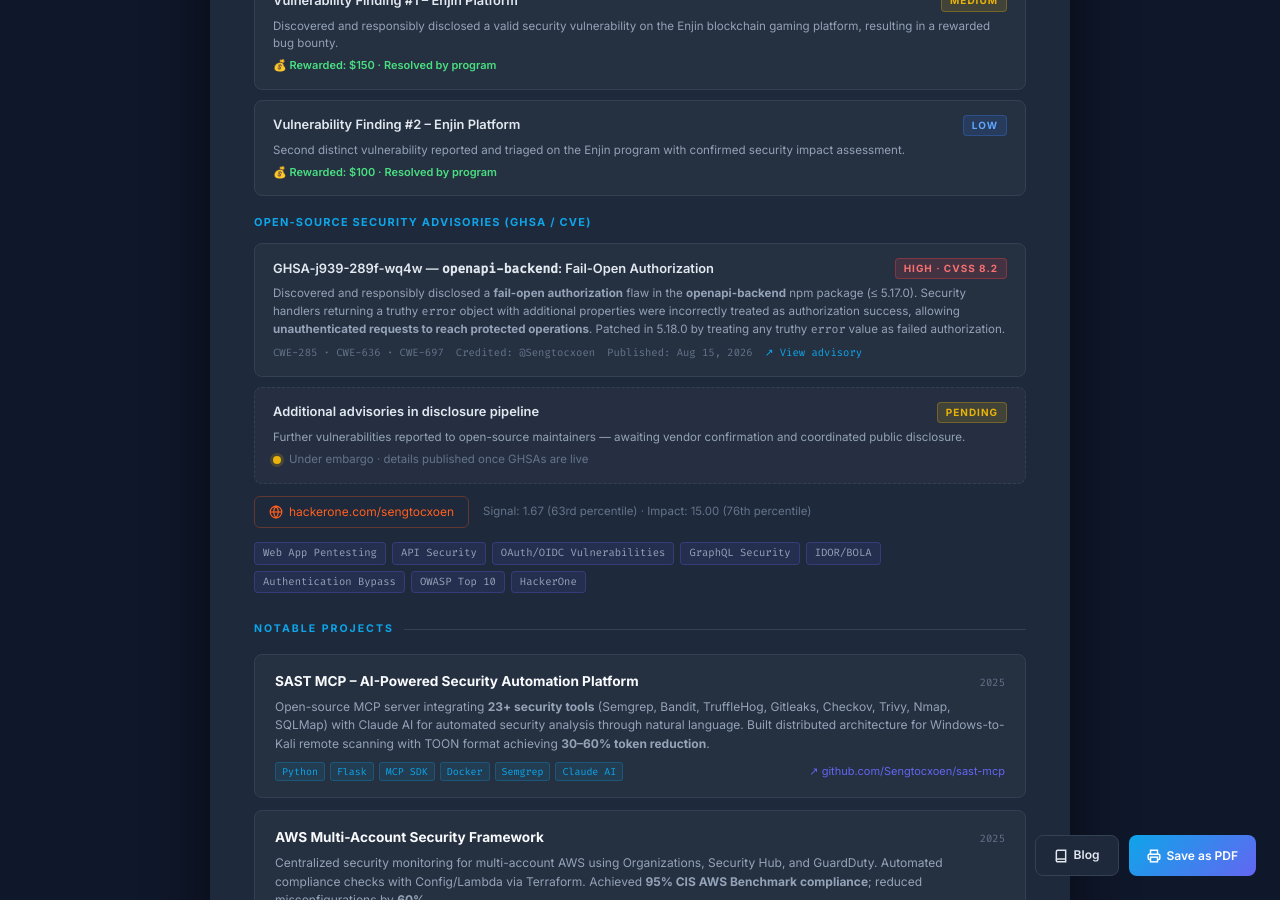
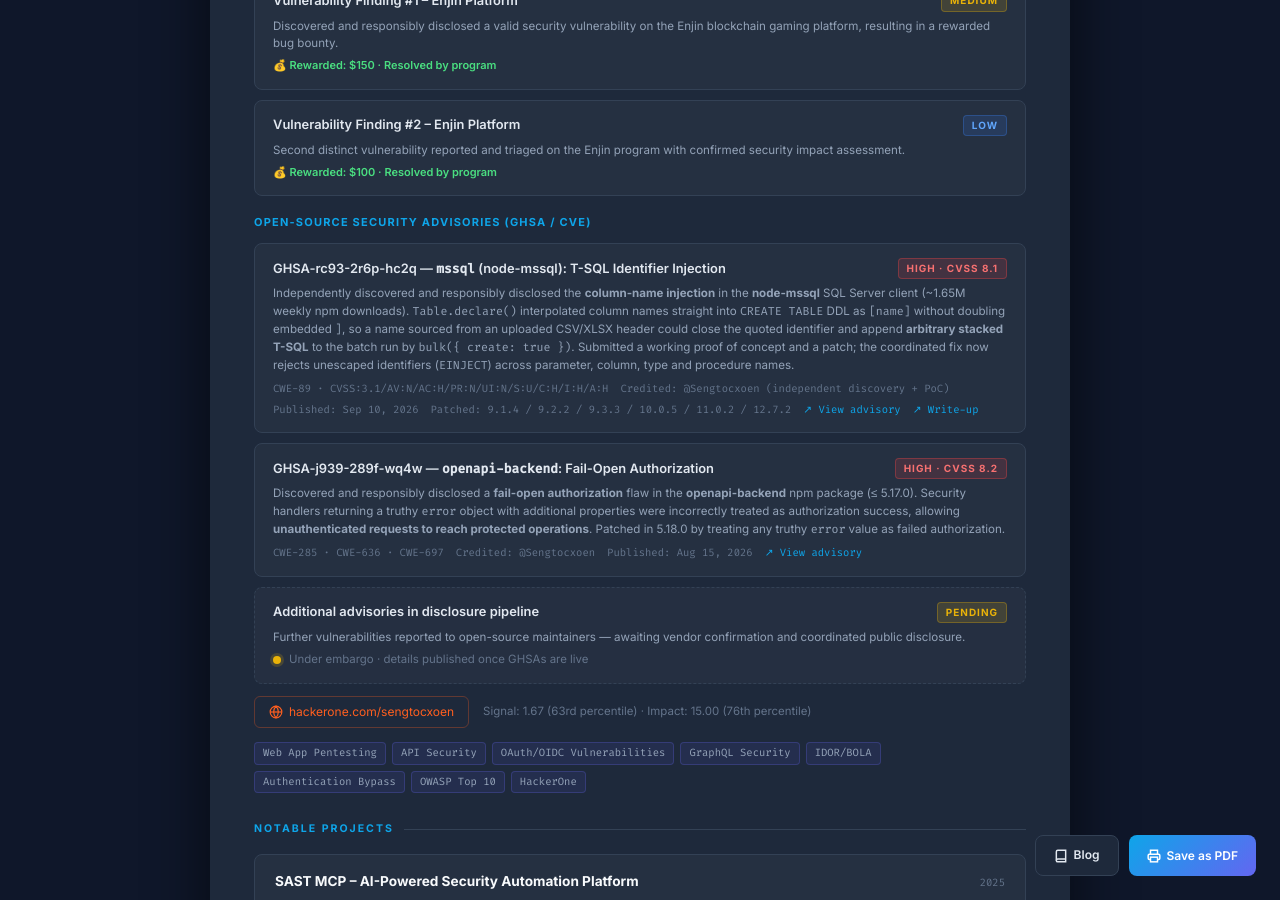
Before and after one commit to Sengtocxoen/sengtocxoen.github.io, a Jekyll site: the page index.html, which Jekyll copies as it is, in a window 1280 px wide and 900 px high, scrolled down 1561 px. Built offline with Jekyll 4.4.1, drawn with Linux system fonts in a browser that asks for light colours.

Commit message:
Add GHSA-rc93-2r6p-hc2q (node-mssql) to CV + publish write-up
Advisory published 2026-09-10 (High, CVSS 8.1); credited for the
independent column-name discovery and PoC.

- index.html: new advisory card (severity, CVSS vector, credit,
  patched versions, links to advisory and write-up)
- _posts/2026-09-10-a-bracket-too-far.md: draft published, with the
  fix section rewritten to match what actually shipped (maintainers
  chose assertSafeColumnName/EINJECT rejection over ]-doubling) and
  before/after evidence re-run against mssql@11.0.1 vs @11.0.2

Co-Authored-By: Claude Opus 5 (1M context) <noreply@anthropic.com>
Claude-Session: https://claude.ai/code/session_01TBB4DwZvJZLnduhAyXsvYv

```diff
--- a/index.html
+++ b/index.html
@@ -646,6 +646,24 @@
 
       <div class="bb-finding-card">
         <div class="bb-finding-header">
+          <span class="bb-finding-title">GHSA-rc93-2r6p-hc2q — <code style="font-family:'Fira Code',monospace;">mssql</code> (node-mssql): T-SQL Identifier Injection</span>
+          <span class="bb-severity sev-high">High · CVSS 8.1</span>
+        </div>
+        <div class="bb-finding-desc">
+          Independently discovered and responsibly disclosed the <strong>column-name injection</strong> in the <strong>node-mssql</strong> SQL Server client (~1.65M weekly npm downloads). <code style="font-family:'Fira Code',monospace;">Table.declare()</code> interpolated column names straight into <code style="font-family:'Fira Code',monospace;">CREATE TABLE</code> DDL as <code style="font-family:'Fira Code',monospace;">[name]</code> without doubling embedded <code style="font-family:'Fira Code',monospace;">]</code>, so a name sourced from an uploaded CSV/XLSX header could close the quoted identifier and append <strong>arbitrary stacked T-SQL</strong> to the batch run by <code style="font-family:'Fira Code',monospace;">bulk({ create: true })</code>. Submitted a working proof of concept and a patch; the coordinated fix now rejects unescaped identifiers (<code style="font-family:'Fira Code',monospace;">EINJECT</code>) across parameter, column, type and procedure names.
+        </div>
+        <div class="bb-advisory-meta">
+          <span>CWE-89 · CVSS:3.1/AV:N/AC:H/PR:N/UI:N/S:U/C:H/I:H/A:H</span>
+          <span>Credited: @Sengtocxoen (independent discovery + PoC)</span>
+          <span>Published: Sep 10, 2026</span>
+          <span>Patched: 9.1.4 / 9.2.2 / 9.3.3 / 10.0.5 / 11.0.2 / 12.7.2</span>
+          <a href="https://github.com/tediousjs/node-mssql/security/advisories/GHSA-rc93-2r6p-hc2q" target="_blank">↗ View advisory</a>
+          <a href="/blog/2026/09/10/a-bracket-too-far/" target="_blank">↗ Write-up</a>
+        </div>
+      </div>
+
+      <div class="bb-finding-card">
+        <div class="bb-finding-header">
           <span class="bb-finding-title">GHSA-j939-289f-wq4w — <code style="font-family:'Fira Code',monospace;">openapi-backend</code>: Fail-Open Authorization</span>
           <span class="bb-severity sev-high">High · CVSS 8.2</span>
         </div>
```
Also changed, not shown: _posts/2026-09-10-a-bracket-too-far.md (added, +122 -0 lines).
